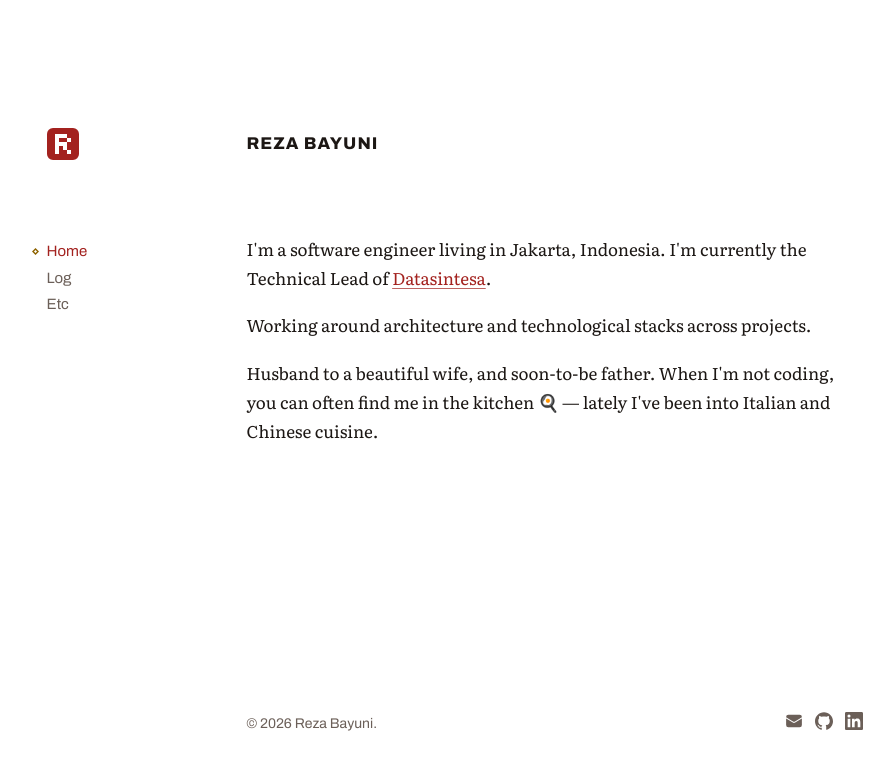
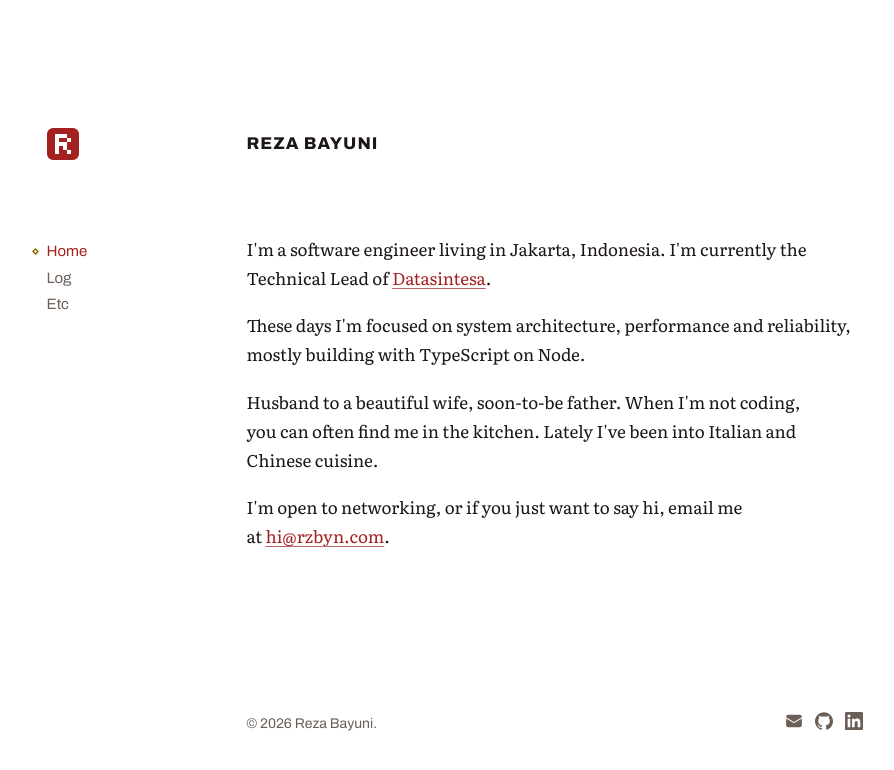
Before and after one commit to rzbyn/rzbyn.github.io, a Next.js app: page / in a window 1280 px wide. Shown: the top 770 px of the page, without its empty margins (74-968 px from the left). Built offline with nearby package versions, Linux system fonts and the light colour scheme.

Commit message:
feat(home): rewrite the about text
Four flat paragraphs: work, current focus (architecture, performance and reliability in TypeScript on Node), family and cooking without the emoji, and an invitation to email hi@rzbyn.com.

```diff
--- a/src/app/page.tsx
+++ b/src/app/page.tsx
@@ -38,12 +38,17 @@ export default function Home(): JSX.Element {
           currently the Technical Lead of <Datasintesa />.
         </p>
         <p>
-          Working around architecture and technological stacks across projects.
+          These days I&apos;m focused on system architecture, performance and
+          reliability, mostly building with TypeScript on Node.
         </p>
         <p>
-          Husband to a beautiful wife, and soon-to-be father. When I&apos;m not
-          coding, you can often find me in the kitchen 🍳 — lately I&apos;ve
-          been into Italian and Chinese cuisine.
+          Husband to a beautiful wife, soon-to-be father. When I&apos;m not
+          coding, you can often find me in the kitchen. Lately I&apos;ve been
+          into Italian and Chinese cuisine.
+        </p>
+        <p>
+          I&apos;m open to networking, or if you just want to say hi, email me
+          at <TextLink href="mailto:hi@rzbyn.com">hi@rzbyn.com</TextLink>.
         </p>
       </Prose>
     </>
```
